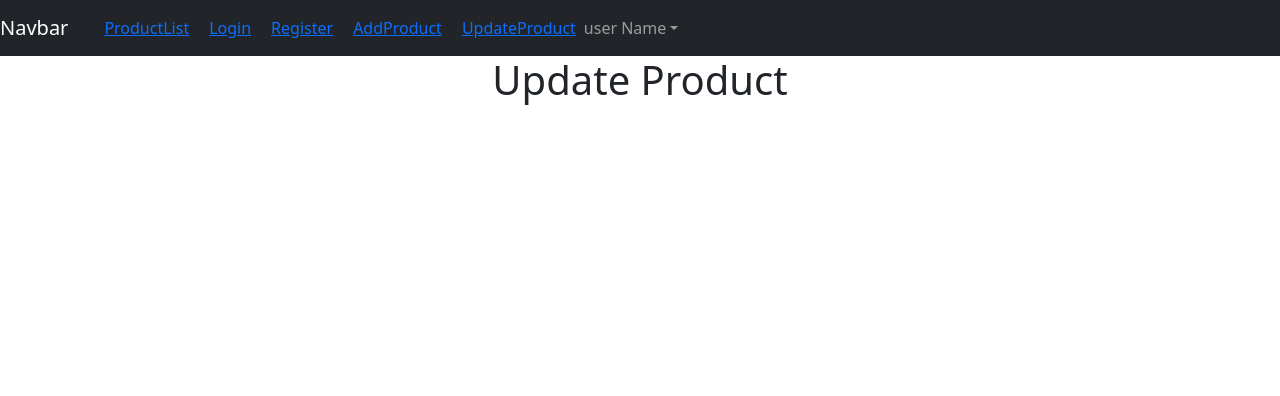
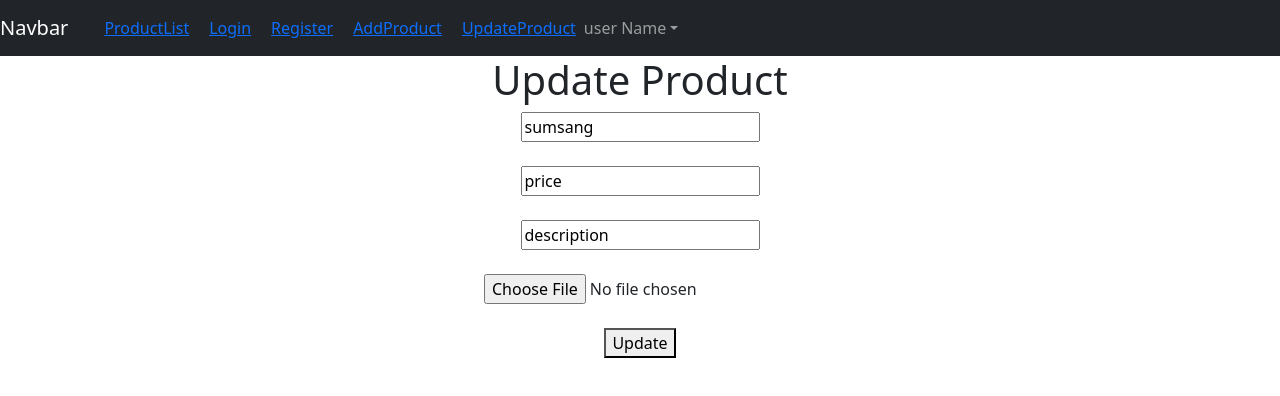
Before and after one commit to shafeenashaikh/React-Project, a React (Create React App) app: page /update in a window 1280 px wide. Shown: the top 396 px of the page. Built offline with nearby package versions, Linux system fonts and the light colour scheme.

Commit message:
created prefill data form for updateproduct

```diff
--- a/src/Components/UpdateProduct.js
+++ b/src/Components/UpdateProduct.js
@@ -1,12 +1,23 @@
 import React from 'react'
 import Header from './Header'
+import {withRouter} from 'react-router-dom'
+import { useState } from 'react'
+function UpdateProduct(props){
+    console.log("props",props)
+    const[name,setName]=useState("sumsang")
+    const[price,setPrice]=useState("price")
+    const[description,setDescription]=useState("description")
 
-function UpdateProduct(){
     return(
         <div>
             <Header/>
             <h1>Update Product</h1>
+            <input type="text" defaultValue={name}/> <br/><br/>
+            <input type="text" defaultValue={price}/> <br/><br/>
+            <input type="text" defaultValue={description}/> <br/><br/>
+            <input type="file" defaultValue={""}/> <br/><br/>
+            <button>Update</button>
         </div>
     )
 }
-export default UpdateProduct
+export default withRouter(UpdateProduct)
```
